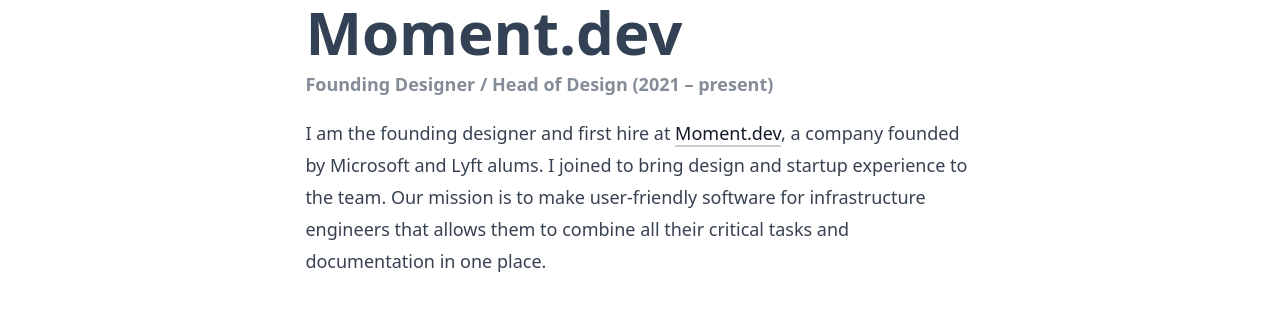
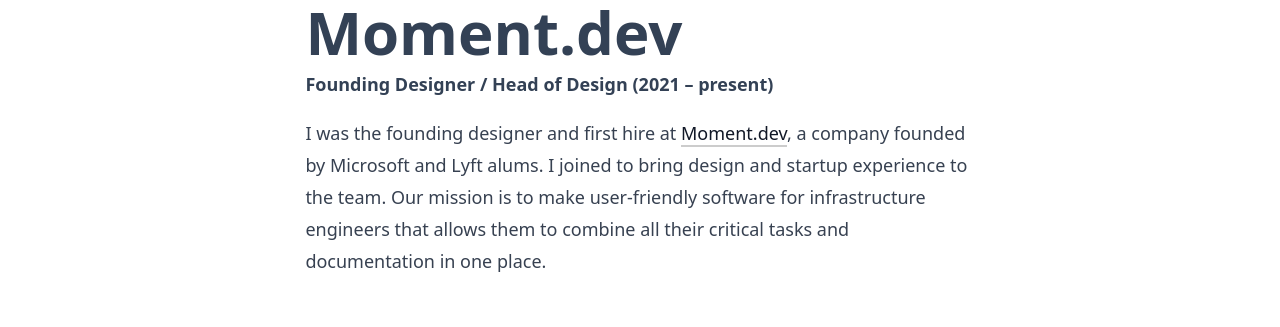
Before and after one commit to zachalbert/zachalbert.com_v8, a Next.js app: page /projects/moment-app in a window 1280 px wide. Shown: the part 238-565 px from the top of the page. Built offline with nearby package versions, Linux system fonts and the light colour scheme; no server answers.

Commit message:
Contrast issues

```diff
--- a/app/(site)/components/Header.tsx
+++ b/app/(site)/components/Header.tsx
@@ -196,7 +196,7 @@
           <div className="flex justify-between items-start">
             <div>
               <h3 className="my-1 text-2xl font-extrabold">Zac Halbert</h3>
-              <h4 className="font-bold opacity-60">Product Design Portfolio</h4>
+              <h4 className="opacity-80">Product Design Portfolio</h4>
             </div>
             <ThemeToggle className={cx(navClasses, "p-3")} />
           </div>
--- a/app/(site)/components/ProjectNav.tsx
+++ b/app/(site)/components/ProjectNav.tsx
@@ -23,7 +23,7 @@
         )}
       >
         <div className="flex gap-2 md:gap-4 justify-center flex-col md:flex-row items-center">
-          <h2 className="m-0 opacity-60 font-normal">Next Project:</h2>
+          <h2 className="m-0 opacity-90 font-normal">Next Project:</h2>
           <h2 className="m-0">{title}</h2>
           <ArrowRight
             size={32}
--- a/app/(site)/projects/metromile/page.tsx
+++ b/app/(site)/projects/metromile/page.tsx
@@ -43,7 +43,7 @@
       <section className="container">
         <div className="max-w-prose mx-auto">
           <h1>Metromile</h1>
-          <h2 className="text-lg opacity-60 mt-2">
+          <h2 className="text-lg mt-2">
             Head of Design, Enterprise (2018 &ndash; 2021)
           </h2>
           <p>
--- a/app/(site)/projects/moment-app/page.tsx
+++ b/app/(site)/projects/moment-app/page.tsx
@@ -38,11 +38,11 @@
       <section className="container">
         <div className="max-w-prose mx-auto">
           <h1>Moment.dev</h1>
-          <h2 className="text-lg opacity-60 mt-2">
+          <h2 className="text-lg mt-2">
             Founding Designer / Head of Design (2021 &ndash; present)
           </h2>
           <p>
-            I am the founding designer and first hire at{" "}
+            I was the founding designer and first hire at{" "}
             <Link
               href="https://www.moment.dev/"
               target="_blank"
--- a/app/(site)/projects/moment-brand/page.tsx
+++ b/app/(site)/projects/moment-brand/page.tsx
@@ -26,7 +26,7 @@
       <section className="container">
         <div className="max-w-prose mx-auto">
           <h1>Moment.dev Branding</h1>
-          <h2 className="text-lg opacity-60 mt-2">
+          <h2 className="text-lg mt-2">
             Founding Designer / Head of Design (2021 &ndash; present)
           </h2>
           <p>
--- a/app/(site)/projects/samahope/page.tsx
+++ b/app/(site)/projects/samahope/page.tsx
@@ -38,9 +38,7 @@
       <section className="container">
         <div className="max-w-prose mx-auto">
           <h1>Samahope</h1>
-          <h2 className="text-lg opacity-60 mt-2">
-            Head of Design (2012 &ndash; 2015)
-          </h2>
+          <h2 className="text-lg mt-2">Head of Design (2012 &ndash; 2015)</h2>
           <p>
             I was the Head of Design for a non-profit startup spun out of
             Samasource (now Sama), a non-profit that provided employment and
--- a/app/globals.css
+++ b/app/globals.css
@@ -44,7 +44,6 @@
     prose-h5:text-xs
     prose-h5:tracking-widest
     prose-h5:font-bold
-    prose-h5:opacity-60
     prose-hr:border-black/20
     dark:prose-hr:border-white/20
     prose-video:shadow-2xl
```
